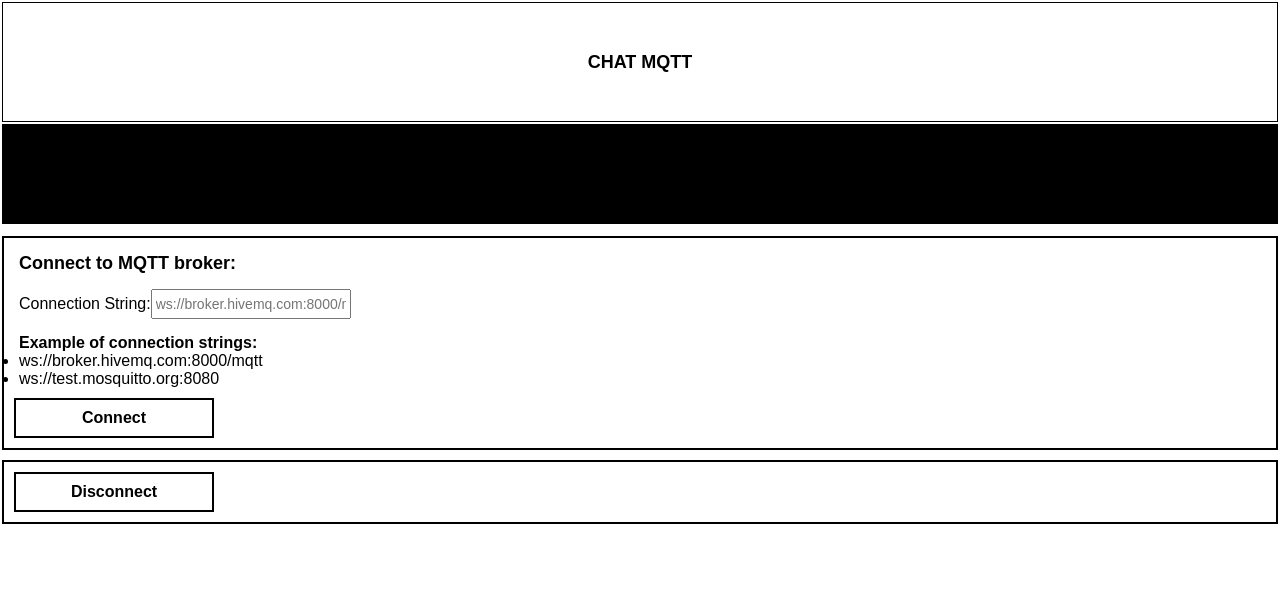
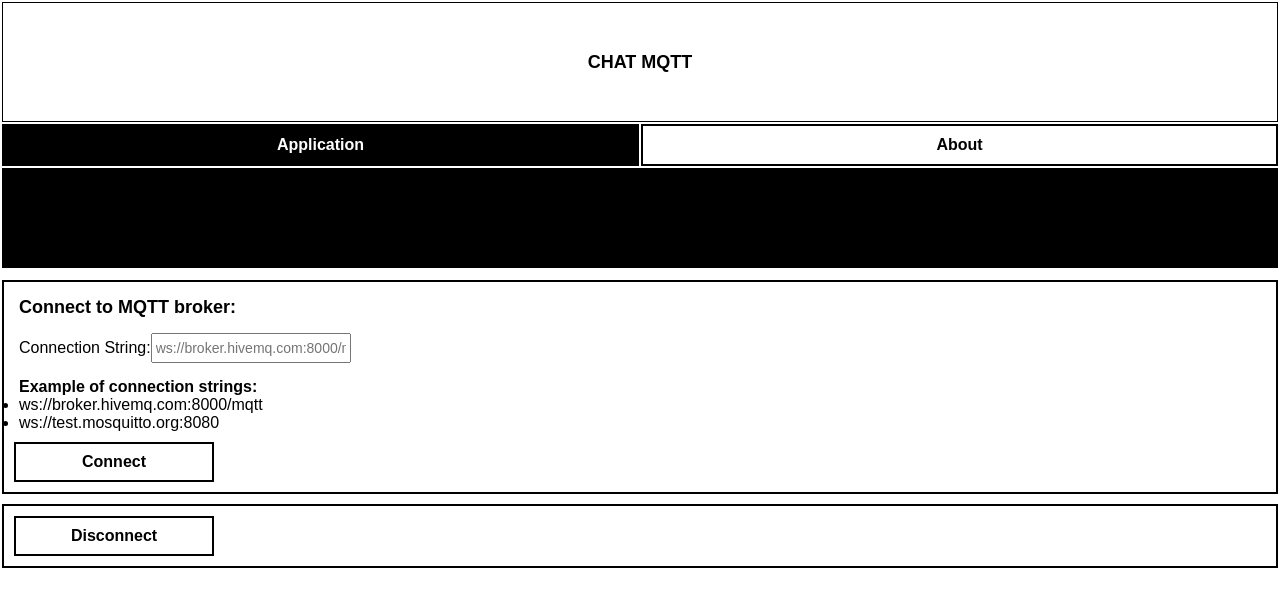
Before and after one commit to leobez/chat-mqtt, a React (Vite) app in the folder mqtt/: page / in a window 1280 px wide. Shown: the top 606 px of the page. Built offline with nearby package versions, Linux system fonts and the light colour scheme.

Commit message:
created navbar

```diff
--- a/mqtt/src/App.tsx
+++ b/mqtt/src/App.tsx
@@ -4,6 +4,7 @@ import About from './components/About/About'
 import Connection from './components/Connection/Connection'
 import Footer from './components/Footer/Footer'
 import Header from './components/Header/Header'
+import Navbar from './components/Navbar/Navbar'
 //import Information from './components/Information/Information'
 import { ClientContextProvider } from './context/ClientContext'
 import { FeedbackMessageProvider } from './context/FeedbackMessageContext'
@@ -19,11 +20,15 @@ function App() {
                     <Header/>
 
                     <BrowserRouter>
+
+                        <Navbar/>
+
                         <Routes>
                             <Route path='/' element={<Connection/>}></Route>
                             <Route path='/about' element={<About/>}></Route>
                             <Route path='*' element={<Page404/>}></Route>
                         </Routes>
+
                     </BrowserRouter>
 
                     {/* FOR TESTING PURPOSES */}
--- a/mqtt/src/components/Header/Header.tsx
+++ b/mqtt/src/components/Header/Header.tsx
@@ -3,9 +3,11 @@ import styles from './Header.module.css'
 const Header = () => {
     return (
         <div className={styles.header}>
+
             <h1>
                 CHAT MQTT
             </h1>
+
         </div>
     )
 }
--- /dev/null
+++ b/mqtt/src/components/Navbar/Navbar.module.css
@@ -0,0 +1,29 @@
+.navbar {
+    width: 100%;
+    margin: 2px 0px 0px 0px;
+}
+.navbar > ul {
+    width: 100%;
+    display: flex;
+    gap: 2px;
+}
+.navbar > ul > li {
+    display: inline;
+    flex-basis: 50%;
+    text-align: center;
+}
+.navbar > ul > li > a {
+    display: block;
+    padding: 10px;
+    height: 100%;
+    width: 100%;
+    border: 2px solid black;
+    text-decoration: none;
+    font-weight: bold;
+    color: black;
+}
+.navbar .isActive {
+    transition: 0.3s;
+    color: white;
+    background-color: black;
+}
--- /dev/null
+++ b/mqtt/src/components/Navbar/Navbar.tsx
@@ -0,0 +1,34 @@
+import { NavLink } from 'react-router-dom'
+import styles from './Navbar.module.css'
+
+const Navbar = () => {
+    return (
+        <nav className={styles.navbar}>
+            <ul>
+                <li>
+                    <NavLink
+                        to='/'
+                        className={({isActive, isPending}) =>
+                            isPending ? styles.isPending : isActive ? styles.isActive : ""
+                        }
+                    >
+                    Application
+                    </NavLink>
+                </li>
+
+                <li>
+                <NavLink
+                        to='/about'
+                        className={({isActive, isPending}) =>
+                            isPending ? styles.isPending : isActive ? styles.isActive : ""
+                        }
+                    >
+                    About
+                    </NavLink>
+                </li>
+            </ul>
+        </nav>
+    )
+}
+
+export default Navbar
```
